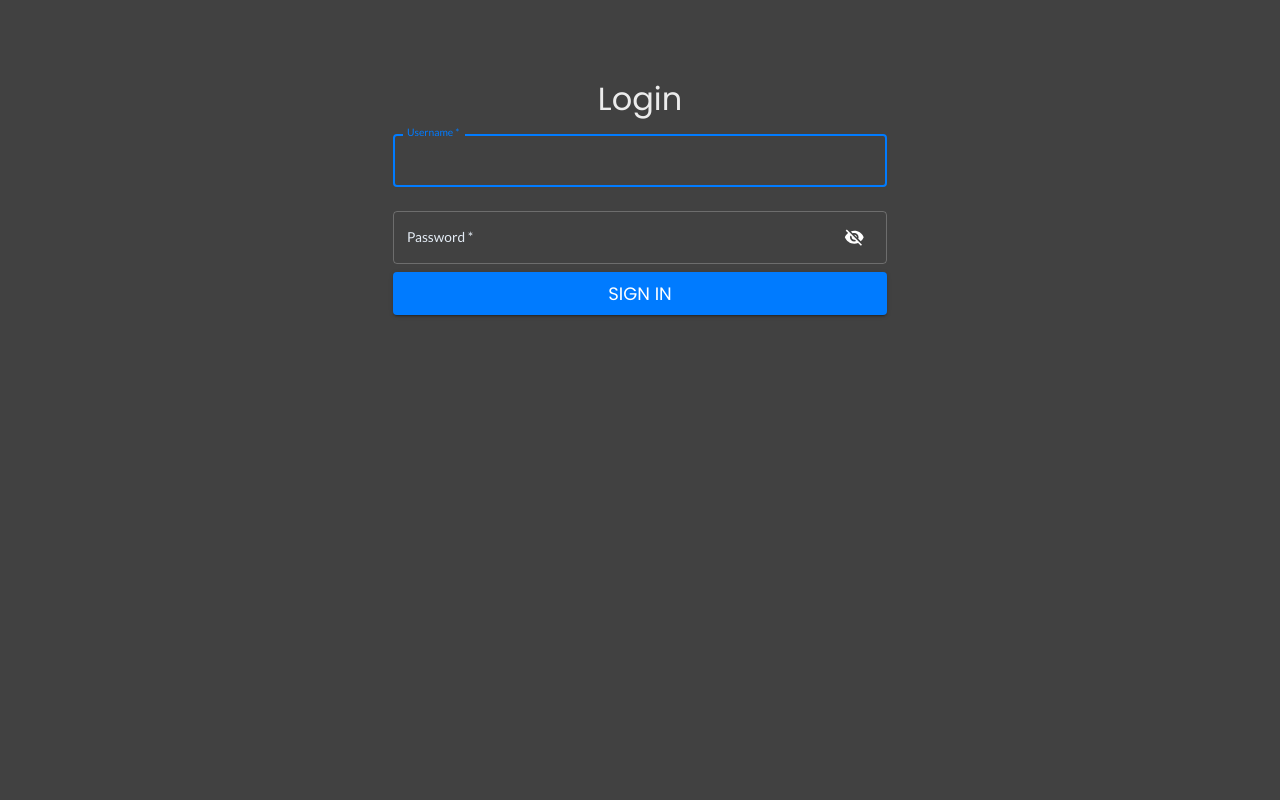
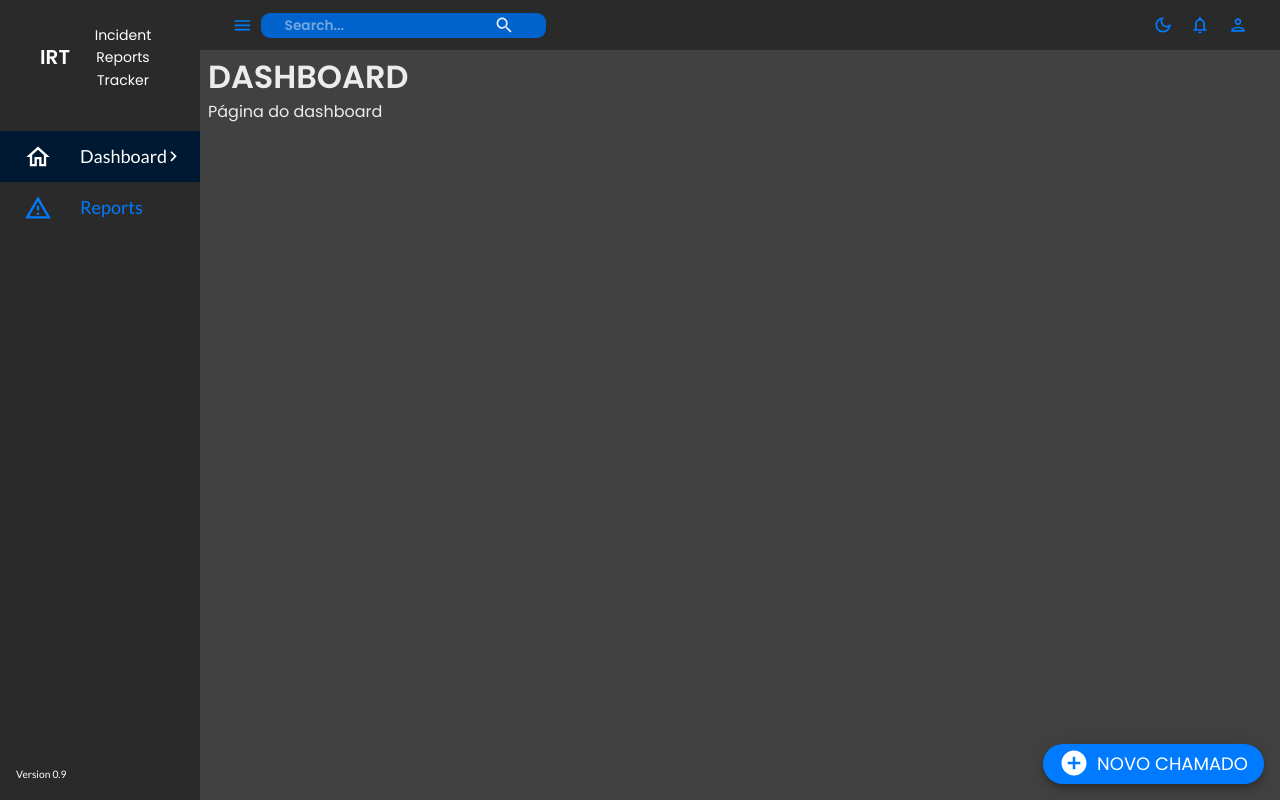
Before and after one commit to frederycksales/react-reports, a React (Create React App) app: page /dashboard in a window 1280 px wide. Before the commit this address led to /login. Built offline with nearby package versions, Linux system fonts and the light colour scheme.

Commit message:
Revert "Ajuste do ProtectedRouter"
This reverts commit 6a9df7dd307b01027b06344f09ead5244b5a9165.

```diff
--- a/src/App.js
+++ b/src/App.js
@@ -11,9 +11,6 @@ import Layout from "./pages/layout";
 import Dashboard from "./pages/dashboard";
 import Reports from "./pages/reports";
 import ErrorBoundary from "./ErrorBoundary";
-import Login from "./pages/login";
-import ProtectedRoute from "./ProtectedRoute";
-
 function App() {
   const mode = useSelector((state) => state.global.mode);
   const theme = useMemo(() => createTheme(themeSettings(mode)), [mode]);
@@ -26,25 +23,10 @@ function App() {
             <CssBaseline />
             <ErrorBoundary>
               <Routes>
-                <Route path="/login" element={<Login />} />
                 <Route path="/" element={<Layout />}>
-                  <Route index element={<Navigate to="/login" replace />} />
-                  <Route
-                    path="/dashboard"
-                    element={
-                      <ProtectedRoute>
-                        <Dashboard />
-                      </ProtectedRoute>
-                    }
-                  />
-                  <Route
-                    path="/reports"
-                    element={
-                      <ProtectedRoute>
-                        <Reports />
-                      </ProtectedRoute>
-                    }
-                  />
+                  <Route index element={<Navigate to="/dashboard" replace />} />
+                  <Route path="/dashboard" element={<Dashboard />} />
+                  <Route path="/reports" element={<Reports />} />
                 </Route>
               </Routes>
             </ErrorBoundary>
--- a/src/ProtectedRoute.js
+++ /dev/null
@@ -1,11 +0,0 @@
-import React from "react";
-import { Navigate } from "react-router-dom";
-import useAuth from "./useAuth";
-
-const ProtectedRoute = ({ children }) => {
-  const { isAuthenticated } = useAuth();
-
-  return isAuthenticated ? children : <Navigate to="/login" replace />;
-};
-
-export default ProtectedRoute;
--- a/src/pages/login/index.jsx
+++ /dev/null
@@ -1,76 +0,0 @@
-import { useState } from 'react';
-import { Button, TextField, Box, Typography, IconButton } from '@mui/material';
-import { Visibility, VisibilityOff } from '@mui/icons-material';
-
-const Login = () => {
-  const [values, setValues] = useState({
-    password: '',
-    showPassword: false,
-  });
-
-  const handleChange = (prop) => (event) => {
-    setValues({ ...values, [prop]: event.target.value });
-  };
-
-  const handleClickShowPassword = () => {
-    setValues({ ...values, showPassword: !values.showPassword });
-  };
-
-  const handleLogin = () => {
-    // Aqui, você colocaria o código para lidar com a lógica de login.
-    console.log("Logged in with:", values.password);
-  };
-
-  return (
-    <Box minWidth="160px" alignContent="center" margin="auto" px={2} pt={10}>
-      <Typography variant="h2" align="center">
-        Login
-      </Typography>
-      <TextField
-        variant="outlined"
-        margin="normal"
-        required
-        fullWidth
-        id="username"
-        label="Username"
-        name="username"
-        autoComplete="username"
-        autoFocus
-      />
-      <TextField
-        variant="outlined"
-        margin="normal"
-        required
-        fullWidth
-        name="password"
-        label="Password"
-        type={values.showPassword ? 'text' : 'password'}
-        id="password"
-        autoComplete="current-password"
-        value={values.password}
-        onChange={handleChange('password')}
-        InputProps={{
-          endAdornment: (
-            <IconButton
-              aria-label="toggle password visibility"
-              onClick={handleClickShowPassword}
-            >
-              {values.showPassword ? <Visibility /> : <VisibilityOff />}
-            </IconButton>
-          ),
-        }}
-      />
-      <Button
-        type="submit"
-        fullWidth
-        variant="contained"
-        color="primary"
-        onClick={handleLogin}
-      >
-        Sign In
-      </Button>
-    </Box>
-  );
-}
-
-export default Login;
--- a/src/useAuth.js
+++ /dev/null
@@ -1,21 +0,0 @@
-import { useState } from "react";
-
-const useAuth = () => {
-  const [isAuthenticated, setIsAuthenticated] = useState(false);
-
-  function login() {
-    setIsAuthenticated(true);
-  }
-
-  function logout() {
-    setIsAuthenticated(false);
-  }
-
-  return {
-    isAuthenticated,
-    login,
-    logout,
-  };
-}
-
-export default useAuth;
```
